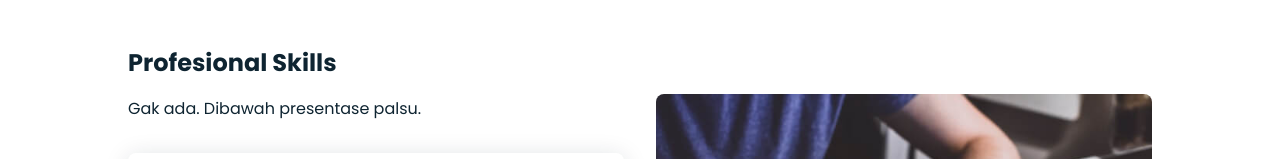
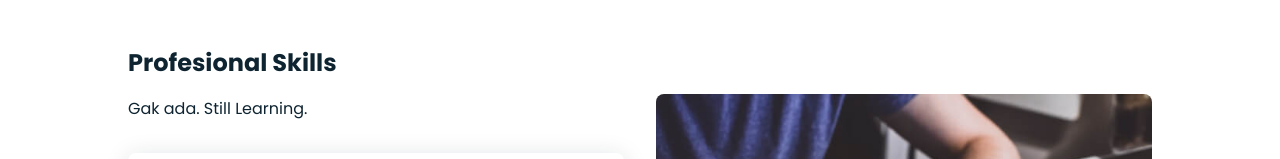
Before and after one commit to alifkrisnanda/alifkrisnanda.github.io, a plain HTML site: page index.html in a window 1280 px wide. Shown: the part 1380-1539 px from the top of the page. Drawn offline with nearby package versions, Linux system fonts and the light colour scheme.

Commit message:
Update index.html

```diff
--- a/index.html
+++ b/index.html
@@ -78,7 +78,7 @@
                 <div class="skills__container bd-grid">
                     <div>
                         <h2 class="skills__subtitle">Profesional Skills</h2>
-                        <p class="skills__text">Gak ada. Dibawah presentase palsu.</p>
+                        <p class="skills__text">Gak ada. Still Learning.</p>
                         <div class="skills__data">
                             <div class="skills__names">
                                 <i class='bx bxl-html5 skills__icon'></i>
```
